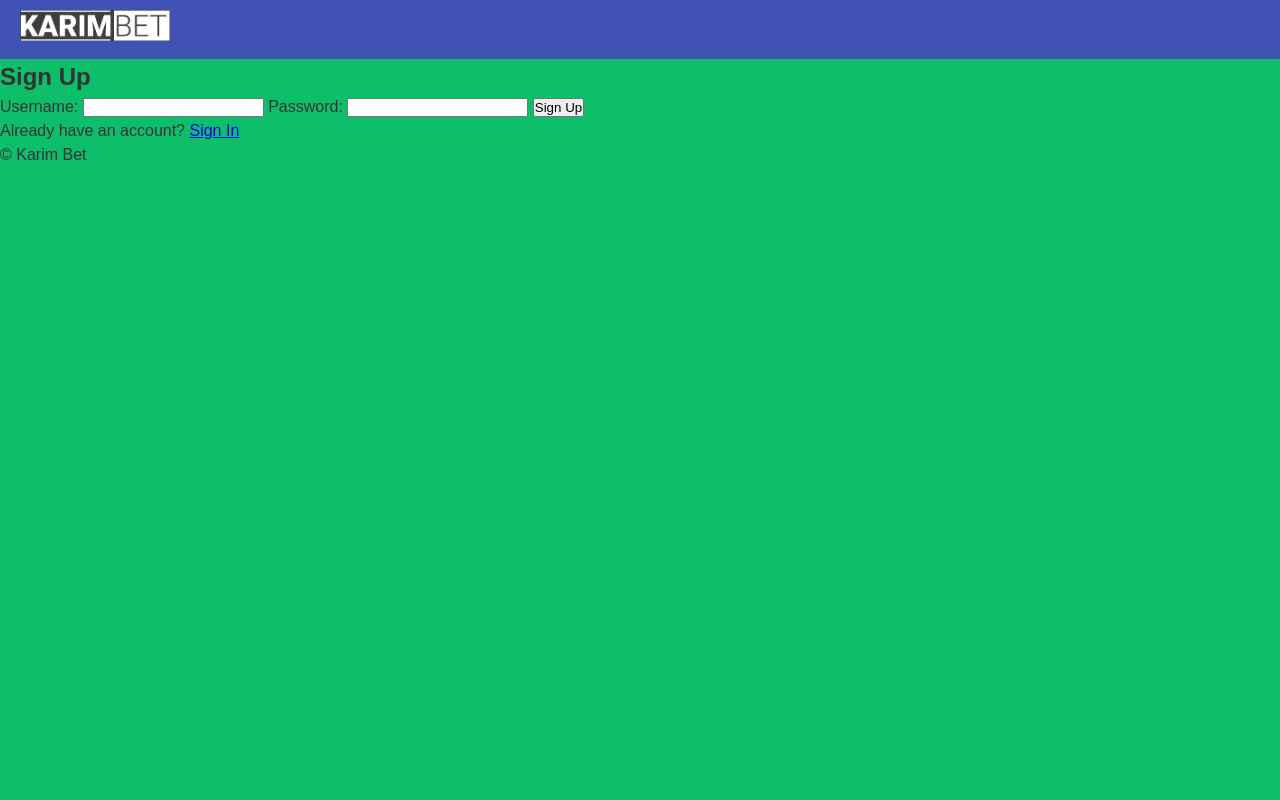
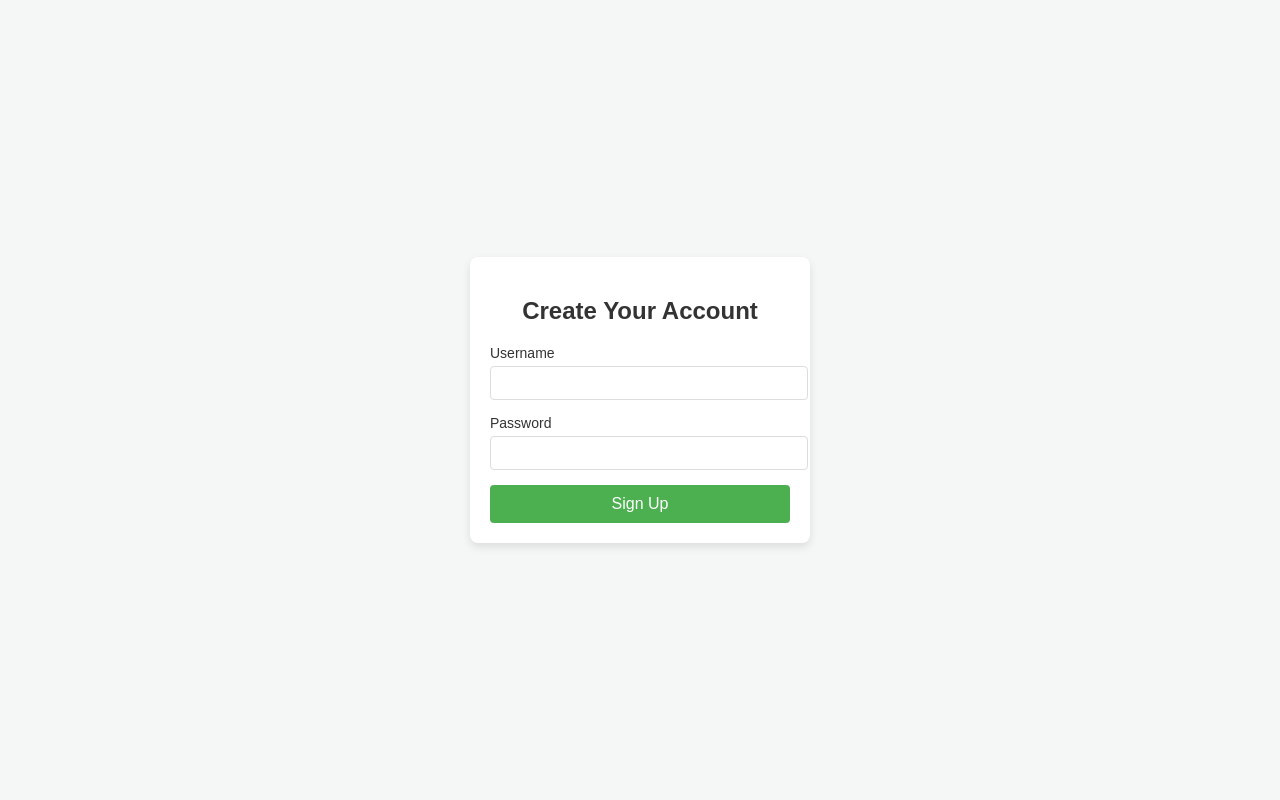
Before and after one commit to saklaine2024/karim-bet, a Flask app: template templates/signup.html in a window 1280 px wide. Run offline with Flask 3, Linux system fonts and the light colour scheme; the template is opened without the code that fills it, so the values that code supplies are empty.

Commit message:
upadted app.py and added user data file

```diff
--- a/templates/signup.html
+++ b/templates/signup.html
@@ -3,30 +3,102 @@
 <head>
     <meta charset="UTF-8">
     <meta name="viewport" content="width=device-width, initial-scale=1.0">
-    <title>Sign Up - Karim Bet</title>
-    <link rel="stylesheet" href="css/style.css">
+    <title>Sign Up</title>
+    <style>
+        body {
+            font-family: Arial, sans-serif;
+            background-color: #f4f7f6;
+            margin: 0;
+            padding: 0;
+            display: flex;
+            justify-content: center;
+            align-items: center;
+            height: 100vh;
+        }
+
+        .container {
+            background-color: #fff;
+            padding: 20px;
+            border-radius: 8px;
+            box-shadow: 0 4px 8px rgba(0, 0, 0, 0.1);
+            width: 300px;
+            text-align: center;
+        }
+
+        h2 {
+            margin-bottom: 20px;
+            font-size: 24px;
+            color: #333;
+        }
+
+        .form-group {
+            margin-bottom: 15px;
+            text-align: left;
+        }
+
+        label {
+            font-size: 14px;
+            color: #333;
+            display: block;
+            margin-bottom: 5px;
+        }
+
+        input[type="text"],
+        input[type="password"] {
+            width: 100%;
+            padding: 8px;
+            font-size: 14px;
+            border: 1px solid #ddd;
+            border-radius: 4px;
+        }
+
+        button {
+            width: 100%;
+            padding: 10px;
+            background-color: #4CAF50;
+            color: white;
+            font-size: 16px;
+            border: none;
+            border-radius: 4px;
+            cursor: pointer;
+        }
+
+        button:hover {
+            background-color: #45a049;
+        }
+
+        .flash-message {
+            padding: 10px;
+            margin: 10px 0;
+            background-color: #f8d7da;
+            color: #721c24;
+            border-radius: 4px;
+        }
+    </style>
 </head>
 <body>
-    <header class="header">
-        <div class="logo">
-            <img src="Asset/img/logo1.png" alt="Karim Bet Logo" class="logo-image">
-        </div>
-    </header>
+    <div class="container">
+        <h2>Create Your Account</h2>
 
-    <main>
-        <h2>Sign Up</h2>
-        <form method="POST">
-            <label for="username">Username:</label>
-            <input type="text" id="username" name="username" required>
-            <label for="password">Password:</label>
-            <input type="password" id="password" name="password" required>
+        {% with messages = get_flashed_messages(with_categories=true) %}
+        {% if messages %}
+            {% for category, message in messages %}
+                <div class="flash-message">{{ message }}</div>
+            {% endfor %}
+        {% endif %}
+        {% endwith %}
+
+        <form action="/signup" method="POST">
+            <div class="form-group">
+                <label for="username">Username</label>
+                <input type="text" id="username" name="username" required>
+            </div>
+            <div class="form-group">
+                <label for="password">Password</label>
+                <input type="password" id="password" name="password" required>
+            </div>
             <button type="submit">Sign Up</button>
         </form>
-        <p>Already have an account? <a href="{{ url_for('signin') }}">Sign In</a></p>
-    </main>
-
-    <footer>
-        <p>&copy; Karim Bet</p>
-    </footer>
+    </div>
 </body>
 </html>
```
